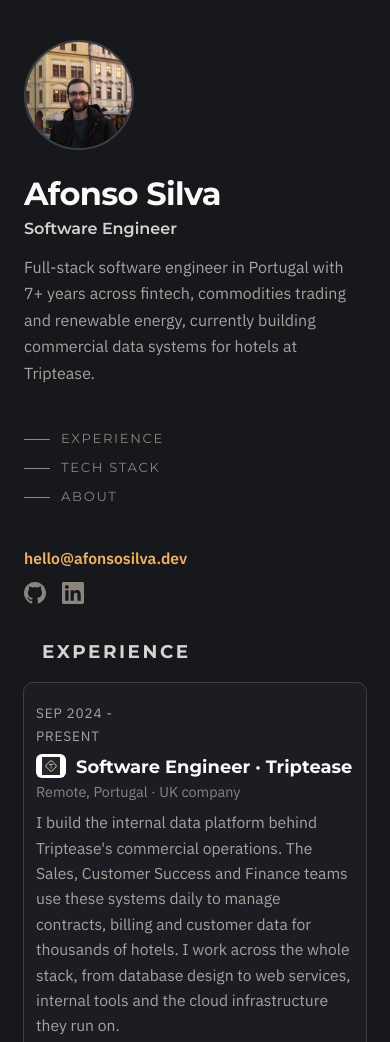
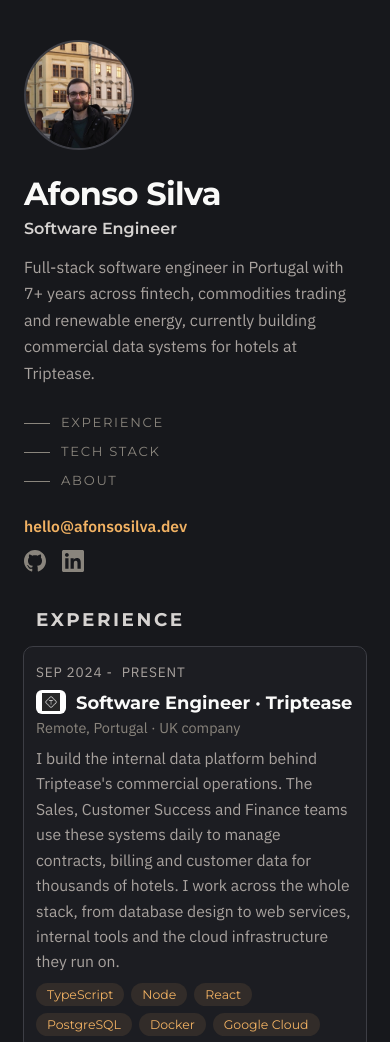
Before and after one commit to afonsosilva97/afonsosilva97.github.io, an Astro site: page / in a window 390 px wide. Shown: the top 1042 px of the page. Built offline with nearby package versions, Linux system fonts and the light colour scheme; Astro itself is replaced by a stand-in of ours.

Commit message:
Mobile pass: inline dates, tighter section and nav spacing

```diff
--- a/src/components/Experience.astro
+++ b/src/components/Experience.astro
@@ -154,5 +154,17 @@ const { sectionHeader, experienceArray, id, cvLink } = Astro.props;
       gap: 6px;
       padding: 14px 12px;
     }
+
+    .when span {
+      display: inline;
+    }
+
+    .when span:first-child {
+      margin-right: 5px;
+    }
+
+    .when {
+      padding-top: 0;
+    }
   }
 </style>
--- a/src/components/Rail.astro
+++ b/src/components/Rail.astro
@@ -142,5 +142,9 @@ import data from '../data/personalData';
     .rail-inner {
       position: static;
     }
+
+    nav {
+      margin: 28px 0;
+    }
   }
 </style>
--- a/src/styles/global.css
+++ b/src/styles/global.css
@@ -75,4 +75,8 @@ main > section:first-child .section-label {
     grid-template-columns: 1fr;
     gap: 0;
   }
+
+  .section-label {
+    margin: 64px 0 16px 12px;
+  }
 }
```
